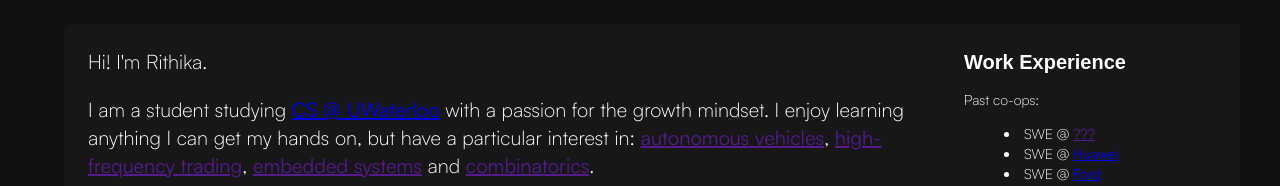
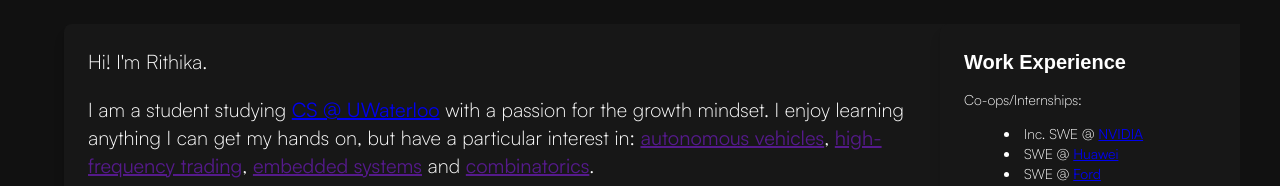
Before and after one commit to rithikasilva/rithikasilva.github.io, an Astro site: page / in a window 1280 px wide. Shown: the top 186 px of the page. Built offline with nearby package versions, Linux system fonts and the light colour scheme; Astro itself is replaced by a stand-in of ours; no server answers; a web font is replaced by a local one.

Commit message:
resume + internship 👀

```diff
--- a/src/components/Context.astro
+++ b/src/components/Context.astro
@@ -7,10 +7,10 @@ import { LINKS } from "../lib/constants";
   <div class="flex flex-col gap-2">
     <div class="text-sm font-light">
       <p>
-        Past co-ops:
+        Co-ops/Internships:
       </p>
       <ul class="list-disc list-inside">
-        <li>SWE @ <a class="hover:font-bold font-normal" href={LINKS.upcoming} target="_blank">???</a></li>
+        <li>Inc. SWE @ <a class="hover:font-bold font-normal" href={LINKS.nvidia} target="_blank">NVIDIA</a></li>
         <li>SWE @ <a class="hover:font-bold font-normal" href={LINKS.huawei} target="_blank">Huawei</a></li>
         <li>SWE @ <a class="hover:font-bold font-normal" href={LINKS.ford} target="_blank">Ford</a></li>
         <li>SWE @ <a class="hover:font-bold font-normal" href={LINKS.blackberry} target="_blank">BlackBerry</a></li>
--- a/src/lib/constants.ts
+++ b/src/lib/constants.ts
@@ -3,7 +3,7 @@ export const LINKS = {
   linkedin: "https://ca.linkedin.com/in/rithika-silva-861b0818a",
   threads: "https://www.threads.net/@rithika_silva",
   discord: "https://discordapp.com/users/591292832149667860",
-  upcoming: "",
+  nvidia: "https://www.nvidia.com/en-us/",
   huawei: "https://www.huawei.com/ca/",
   ford: "https://www.ford.ca/",
   blackberry: "https://www.blackberry.com/us/en",
```
Also changed, not shown: 1 other file.
